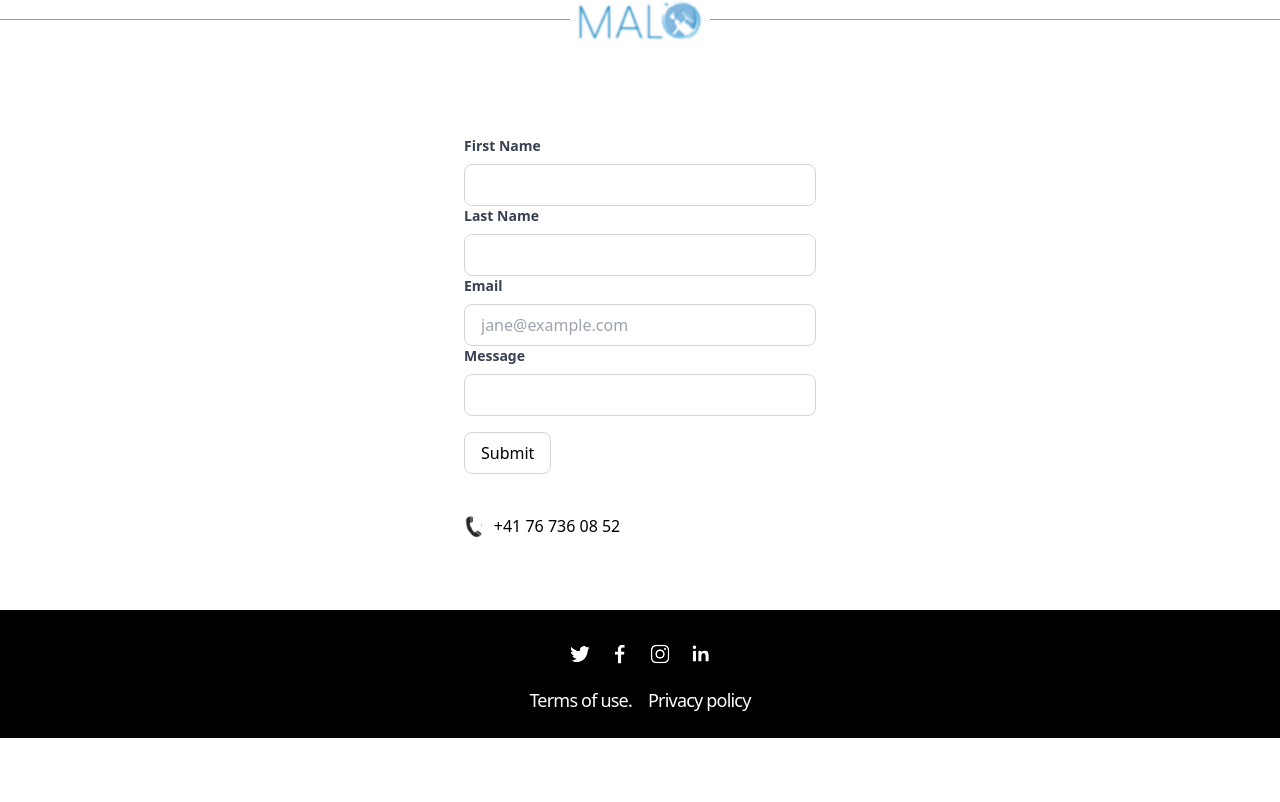
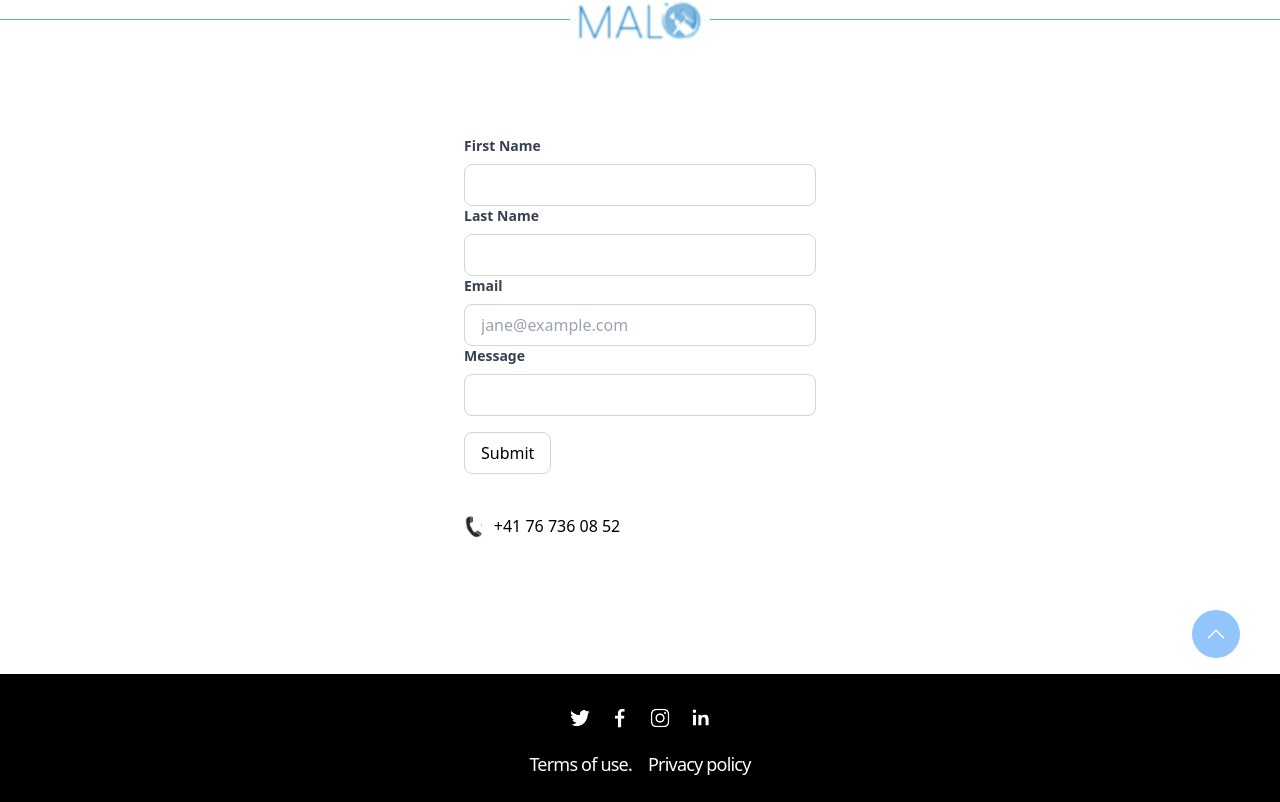
Before and after one commit to Muhammad-Naeem39a/fbsbx-com, a React (Create React App) app: page / in a window 1280 px wide. Shown: the part 2004-2806 px from the top of the page. Before the commit the page ends 2742 px from the top, so only its background shows below. Built offline with nearby package versions, Linux system fonts and the light colour scheme.

Commit message:
setting up scrolling button

```diff
--- a/public/index.html
+++ b/public/index.html
@@ -1,5 +1,5 @@
 <!DOCTYPE html>
-<html lang="en">
+<html lang="en" style=" scroll-behavior: smooth">
   <head>
     <meta charset="utf-8" />
     <link rel="icon" href="%PUBLIC_URL%/favicon.ico" />
--- a/src/components/Contact.js
+++ b/src/components/Contact.js
@@ -1,8 +1,8 @@
-import React from 'react';
+import React from "react";
 import { useState } from "react";
-import forCall from '../assets/call.png'
-import ReactDOM from 'react-dom';
-import { SocialIcon } from 'react-social-icons';
+import forCall from "../assets/call.png";
+import ReactDOM from "react-dom";
+import { SocialIcon } from "react-social-icons";
 
 function Contact() {
   const [email, setEmail] = useState("");
@@ -11,10 +11,20 @@ function Contact() {
   const [message, setMessage] = useState("");
   const submitEmail = (e) => {
     e.preventDefault();
+  };
+  // scrool to top
+  function scrollToTop() {
+    document.body.scrollTop = 0;
+    document.documentElement.scrollTop = 0;
   }
   return (
-        <div className='mt-12' id='contact'>
-            <form onSubmit={(e) => { submitEmail(e) }} className="bg-white rounded px-8 pt-6 pb-8 mb-4 max-w-md min-w-xs mx-auto sm:max-w-xl xs:w-full">
+    <div className="mt-12" id="contact">
+      <form
+        onSubmit={(e) => {
+          submitEmail(e);
+        }}
+        className="bg-white rounded px-8 pt-6 pb-8 mb-4 max-w-md min-w-xs mx-auto sm:max-w-xl xs:w-full"
+      >
         <div className="mx-4">
           <label
             className="block text-gray-700 text-sm text-left font-bold mb-2"
@@ -25,8 +35,8 @@ function Contact() {
           <input
             className="bg-white focus:outline-none focus:shadow-outline border border-gray-300 rounded-lg py-2 px-4 block w-full appearance-none leading-normal"
             id="fName"
-                        autoComplete='new'
-                        onChange={e => setFirstName(e.target.value)}
+            autoComplete="new"
+            onChange={(e) => setFirstName(e.target.value)}
             value={firstName}
             type="text"
           />
@@ -41,7 +51,7 @@ function Contact() {
           <input
             className="bg-white focus:outline-none focus:shadow-outline border border-gray-300 rounded-lg py-2 px-4 block w-full appearance-none leading-normal"
             id="lName"
-                        onChange={e => setLastName(e.target.value)}
+            onChange={(e) => setLastName(e.target.value)}
             value={lastName}
             type="text"
           />
@@ -57,7 +67,7 @@ function Contact() {
             className="bg-white focus:outline-none focus:shadow-outline border border-gray-300 rounded-lg py-2 px-4 block w-full appearance-none leading-normal"
             type="email"
             id="email"
-                        onChange={e => setEmail(e.target.value)}
+            onChange={(e) => setEmail(e.target.value)}
             value={email}
             placeholder="jane@example.com"
           />
@@ -72,7 +82,7 @@ function Contact() {
           <input
             className="bg-white focus:outline-none focus:shadow-outline border border-gray-300 rounded-lg py-2 px-4 block w-full appearance-none leading-normal"
             id="message"
-                        onChange={e => setMessage(e.target.value)}
+            onChange={(e) => setMessage(e.target.value)}
             value={message}
             type="text"
           />
@@ -85,24 +95,67 @@ function Contact() {
           />
         </div>
         <div className="relative flex py-5 items-center ml-4">
-                    <span><img src={forCall} className='h-8 w-15' /></span>
-                    <div className='ml-3'>+41 76 736 08 52</div>
+          <span>
+            <img src={forCall} className="h-8 w-15" />
+          </span>
+          <div className="ml-3">+41 76 736 08 52</div>
         </div>
       </form>
-            <div className='bg-black p-6 shadow-xl'>
-                <div className='flex content-center justify-center'>
-                <SocialIcon style={{width:40,height:40,borderRadius:20}} fgColor="white" bgColor url="https://twitter.com" />
-                <SocialIcon style={{width:40,height:40,borderRadius:20}} fgColor="white" bgColor url="https://facebook.com" />
-                <SocialIcon style={{width:40,height:40,borderRadius:20}} fgColor="white" bgColor url="https://instagram.com" />
-                <SocialIcon style={{width:40,height:40,borderRadius:20}} fgColor="white" bgColor url="https://linkedin.com" />
+
+      <div className="flex justify-end mr-10 mb-4">
+      <button onClick={scrollToTop} className=" text-white  flex justify-center items-center  bg-blue-300 h-12 w-12 rounded-full text-center" >
+      <svg
+          xmlns="http://www.w3.org/2000/svg"
+          fill="none"
+          viewBox="0 0 24 24"
+          stroke-width="1.5"
+          stroke="currentColor"
+          className="w-6 h-6"
+        >
+          <path
+            stroke-linecap="round"
+            stroke-linejoin="round"
+            d="M4.5 15.75l7.5-7.5 7.5 7.5"
+          />
+        </svg>
+      </button>
+
       </div>
-                <div className='text-white tracking-tighter mt-3'>
-                    <span className='mx-2 text-lg cursor-pointer'>Terms of use.</span>
-                    <span className='mx-2 text-lg cursor-pointer'>Privacy policy</span>
+
+      <div className="bg-black p-6 shadow-xl">
+        <div className="flex content-center justify-center">
+          <SocialIcon
+            style={{ width: 40, height: 40, borderRadius: 20 }}
+            fgColor="white"
+            bgColor
+            url="https://twitter.com"
+          />
+          <SocialIcon
+            style={{ width: 40, height: 40, borderRadius: 20 }}
+            fgColor="white"
+            bgColor
+            url="https://facebook.com"
+          />
+          <SocialIcon
+            style={{ width: 40, height: 40, borderRadius: 20 }}
+            fgColor="white"
+            bgColor
+            url="https://instagram.com"
+          />
+          <SocialIcon
+            style={{ width: 40, height: 40, borderRadius: 20 }}
+            fgColor="white"
+            bgColor
+            url="https://linkedin.com"
+          />
+        </div>
+        <div className="text-white tracking-tighter mt-3">
+          <span className="mx-2 text-lg cursor-pointer">Terms of use.</span>
+          <span className="mx-2 text-lg cursor-pointer">Privacy policy</span>
         </div>
       </div>
     </div>
-    )
+  );
 }
 
-export default Contact
+export default Contact;
```
Lines whose indentation alone changed are shown as unchanged.
